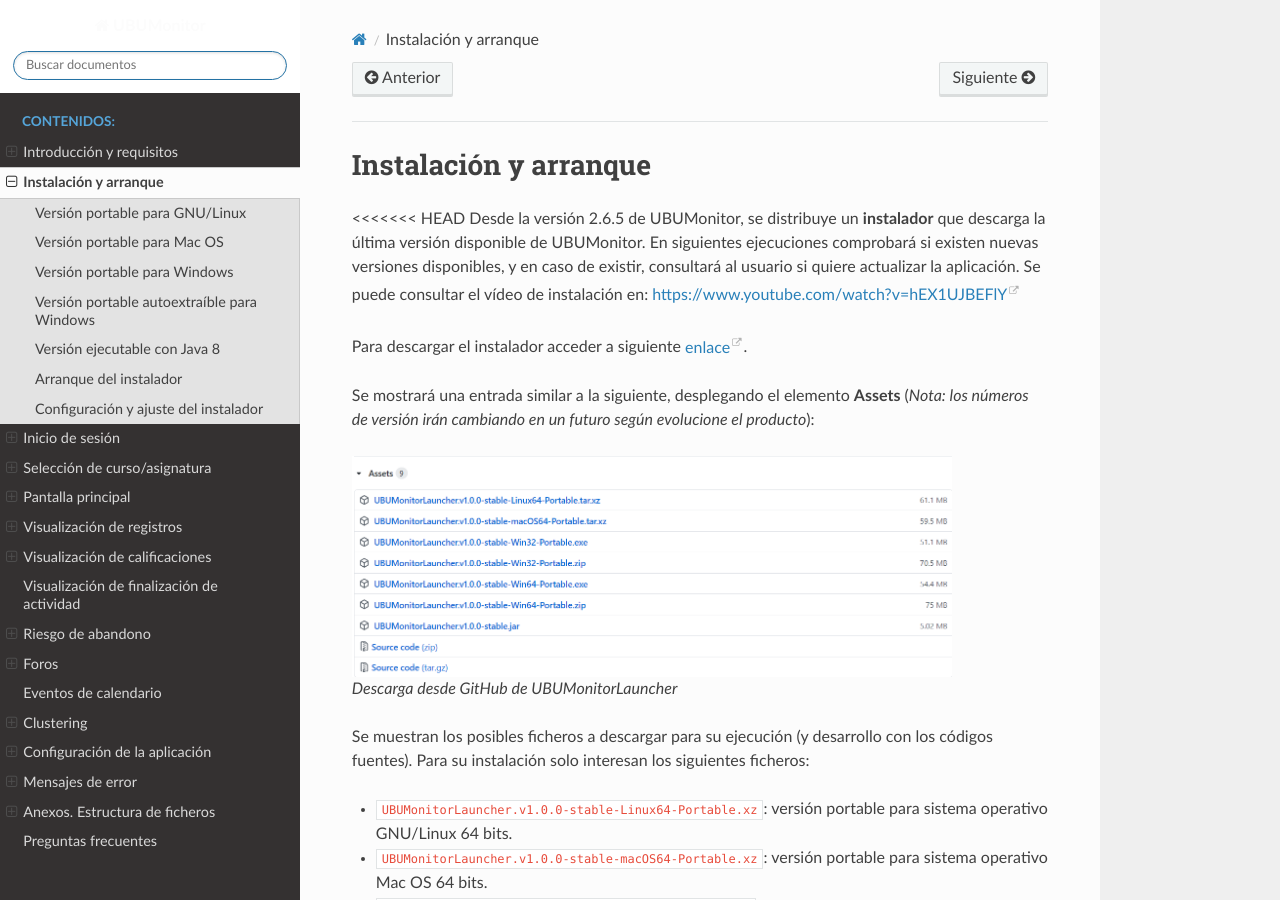
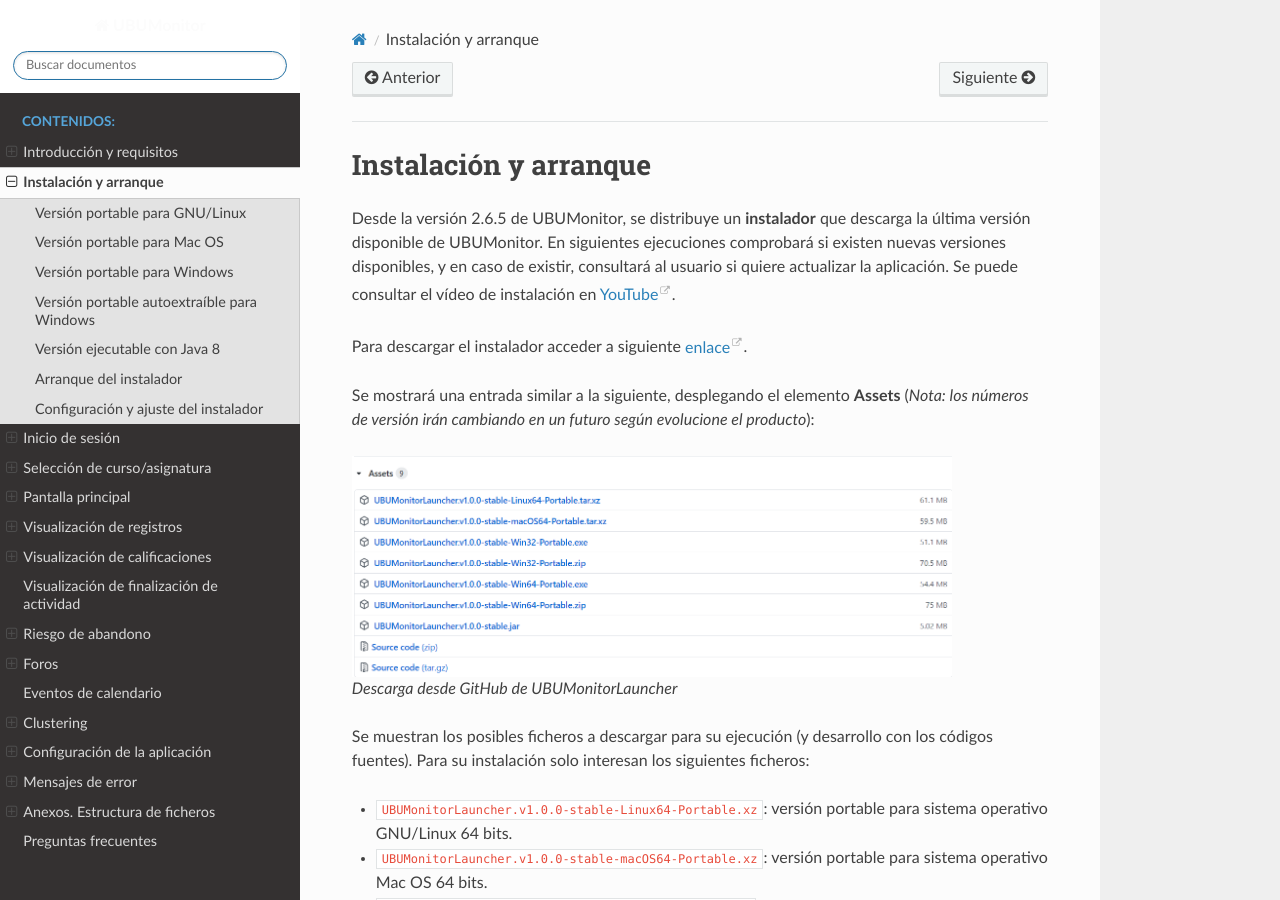
Before and after one commit to rmartico/UBUMonitorDocs, a Sphinx documentation site: the page built from docs/source/install.rst, in a window 1280 px wide and 900 px high. Built offline with Sphinx 7.4.7 and the Read the Docs theme 2.0.0, drawn with Linux system fonts in a browser that asks for light colours; part of the change alters nothing that is shown.

Commit message:
Conflict correction.

```diff
--- a/docs/source/install.rst
+++ b/docs/source/install.rst
@@ -1,13 +1,7 @@
 Instalación y arranque
 ======================
 
-<<<<<<< HEAD
-Desde la versión 2.6.5 de UBUMonitor, se distribuye un **instalador** que descarga la última versión disponible de UBUMonitor. En siguientes ejecuciones comprobará si existen nuevas versiones disponibles, y en caso de existir, consultará al usuario si quiere actualizar la aplicación. Se puede consultar el vídeo de instalación en: https://www.youtube.com/watch?v=hEX1UJBEFlY
-
-=======
 Desde la versión 2.6.5 de UBUMonitor, se distribuye un **instalador** que descarga la última versión disponible de UBUMonitor. En siguientes ejecuciones comprobará si existen nuevas versiones disponibles, y en caso de existir, consultará al usuario si quiere actualizar la aplicación. Se puede consultar el vídeo de instalación en `YouTube <https://www.youtube.com/watch?v=hEX1UJBEFlY>`_.
->>>>>>> 2.7.0
-
 
 Para descargar el instalador acceder a siguiente `enlace <https://github.com/yjx0003/UBUMonitorLauncher/releases/latest>`_.
 
```
